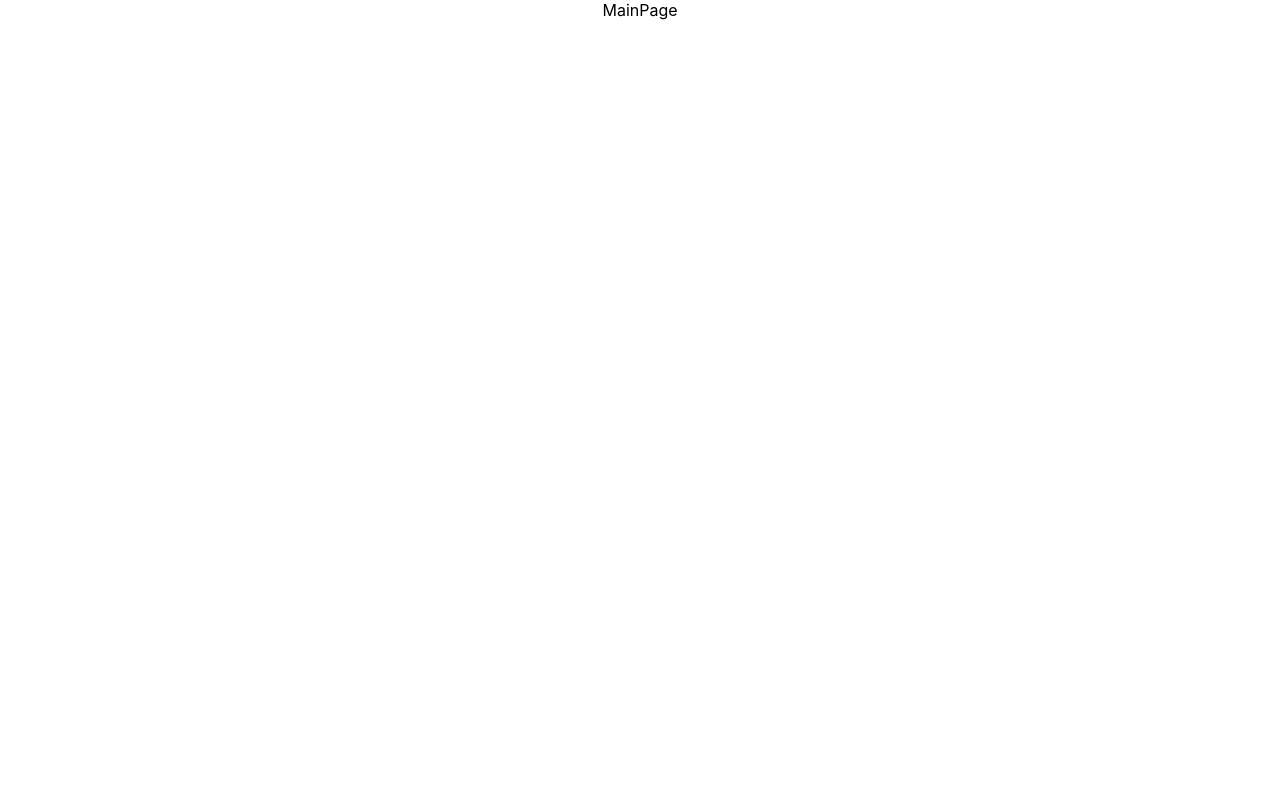
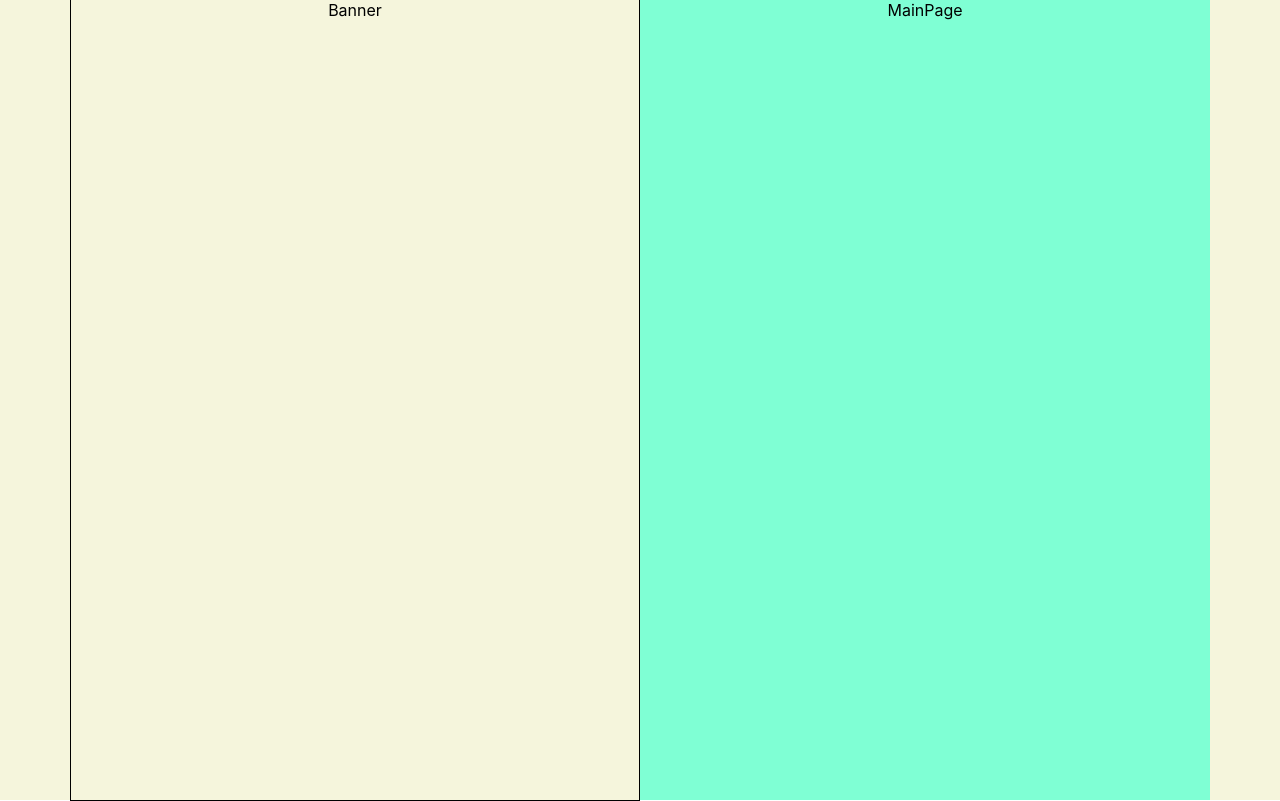
Before and after one commit to whoistheking/front-end, a React (Create React App) app: page / in a window 1280 px wide. Built offline with nearby package versions, Linux system fonts and the light colour scheme.

Commit message:
<Feat: styled-components설정 및 배너 마크업>

```diff
--- a/package.json
+++ b/package.json
@@ -14,6 +14,7 @@
     "react-dom": "^18.2.0",
     "react-router-dom": "^6.21.2",
     "react-scripts": "5.0.1",
+    "styled-components": "^6.1.8",
     "typescript": "^4.9.5",
     "web-vitals": "^2.1.4"
   },
--- a/src/App.tsx
+++ b/src/App.tsx
@@ -4,14 +4,19 @@ import './App.css';
 import { BrowserRouter, Route, Routes } from 'react-router-dom';
 import MainPage from './pages/MainPage';
 import LoginPage from './pages/LoginPage';
+import MainLayout from './components/common/MainLayout';
+import GameRoomPage from './pages/GameRoomPage';
 
 function App() {
   return (
     <div className="App">
       <BrowserRouter>
         <Routes>
-          <Route path='/' element={<MainPage />} />
-          <Route path='/login' element={<LoginPage />} />
+          <Route element={<MainLayout />}>
+            <Route path='/' element={<MainPage />} />
+            <Route path='/login' element={<LoginPage />} />
+            <Route path='/gameroom' element={<GameRoomPage />} />
+          </Route>
         </Routes>
       </BrowserRouter>
     </div>
--- /dev/null
+++ b/src/components/common/Banner.tsx
@@ -0,0 +1,23 @@
+import React from 'react'
+import styled from 'styled-components';
+
+const Banner = () => {
+  return (
+    <BannerContainer>
+        Banner
+    </BannerContainer>
+  )
+};
+
+const BannerContainer = styled.div`
+    width: 100%;
+    height: 100%;
+    background-color: beige;
+    border: 1px solid;
+
+    @media screen and (max-width: 1140px) {
+        display: none;
+    }
+`;
+
+export default Banner;
--- a/src/components/common/MainLayout.tsx
+++ b/src/components/common/MainLayout.tsx
@@ -1,9 +1,37 @@
 import React from 'react'
+import { Outlet } from 'react-router-dom';
+import styled from 'styled-components';
+import Banner from './Banner';
 
 const MainLayout = () => {
   return (
-    <div>MainLayout</div>
+    <MainLayoutContainer>
+      <MainContentWrapper>
+        <Banner />
+        <Outlet />
+      </MainContentWrapper>
+    </MainLayoutContainer>
   )
 };
 
+const MainLayoutContainer = styled.div`
+  width: 100%;
+  height: 100dvh;
+  display: flex;
+  flex-direction: row;
+  justify-content: center;
+  align-items: center;
+  background-color: beige;
+`;
+
+const MainContentWrapper = styled.div`
+  width: 1140px;
+  height: 100%;
+  display: flex;
+  flex-direction: row;
+  justify-content: center;
+  align-items: center;
+  margin: 0px auto;
+`;
+
 export default MainLayout;
--- a/src/pages/GameRoomPage.tsx
+++ b/src/pages/GameRoomPage.tsx
@@ -1,8 +1,12 @@
 import React from 'react'
+import styled from 'styled-components';
+import { StPageLayout } from '../styles/StPageLayout';
 
 const GameRoomPage = () => {
   return (
-    <div>GameRoomPage</div>
+    <StPageLayout>
+      GameRoomPage
+    </StPageLayout>
   )
 };
 
--- a/src/pages/LoginPage.tsx
+++ b/src/pages/LoginPage.tsx
@@ -1,8 +1,12 @@
 import React from 'react'
+import styled from 'styled-components';
+import { StPageLayout } from '../styles/StPageLayout';
 
 const LoginPage = () => {
   return (
-    <div>LoginPage</div>
+    <StPageLayout>
+      LoginPage
+    </StPageLayout>
   )
 };
 
--- a/src/pages/MainPage.tsx
+++ b/src/pages/MainPage.tsx
@@ -1,8 +1,12 @@
 import React from 'react'
+import styled from 'styled-components';
+import { StPageLayout } from '../styles/StPageLayout';
 
 const MainPage = () => {
   return (
-    <div>MainPage</div>
+    <StPageLayout>
+      MainPage
+    </StPageLayout>
   )
 };
 
--- /dev/null
+++ b/src/styles/StPageLayout.tsx
@@ -0,0 +1,7 @@
+import styled from "styled-components";
+
+export const StPageLayout = styled.div`
+    min-width: 570px;
+    height: 100%;
+    background-color: aquamarine;
+`;
```
Also changed, not shown: src/pages/RoomSettingPage.tsx (deleted, +0 -9 lines), 1 other file (tests, documents, lock files or other folders).
